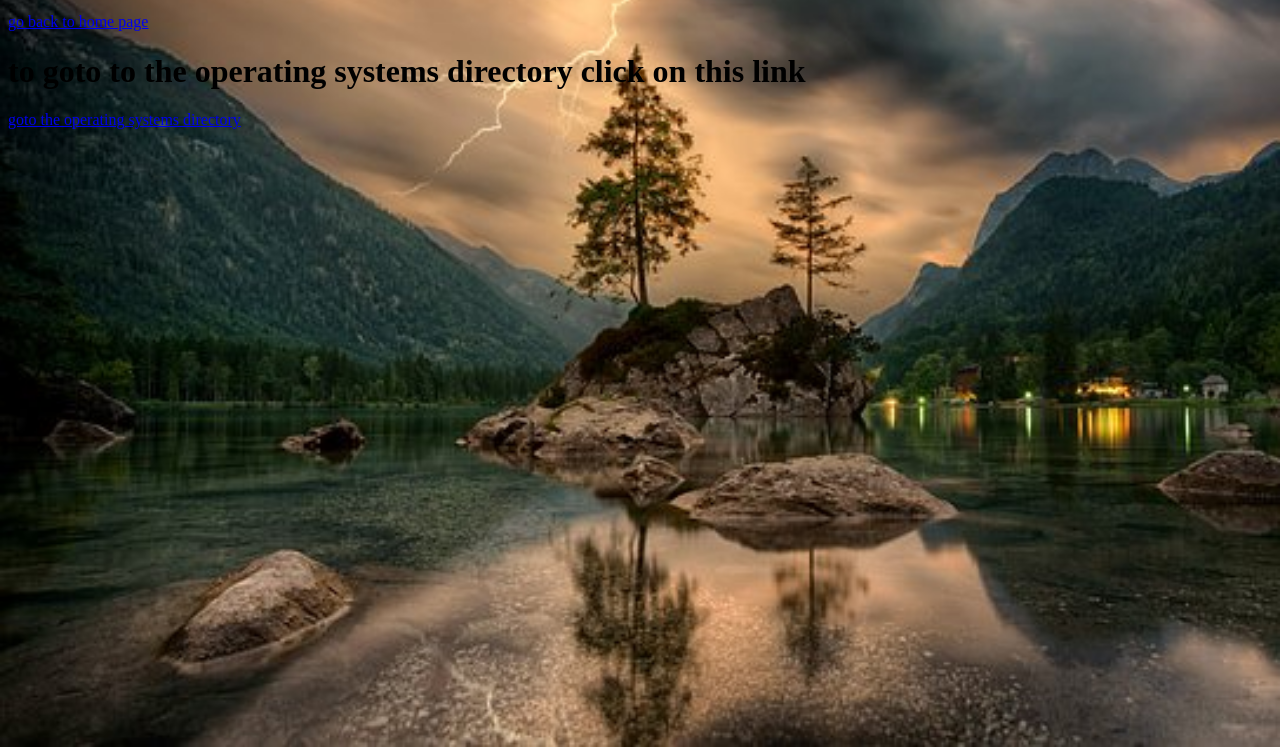
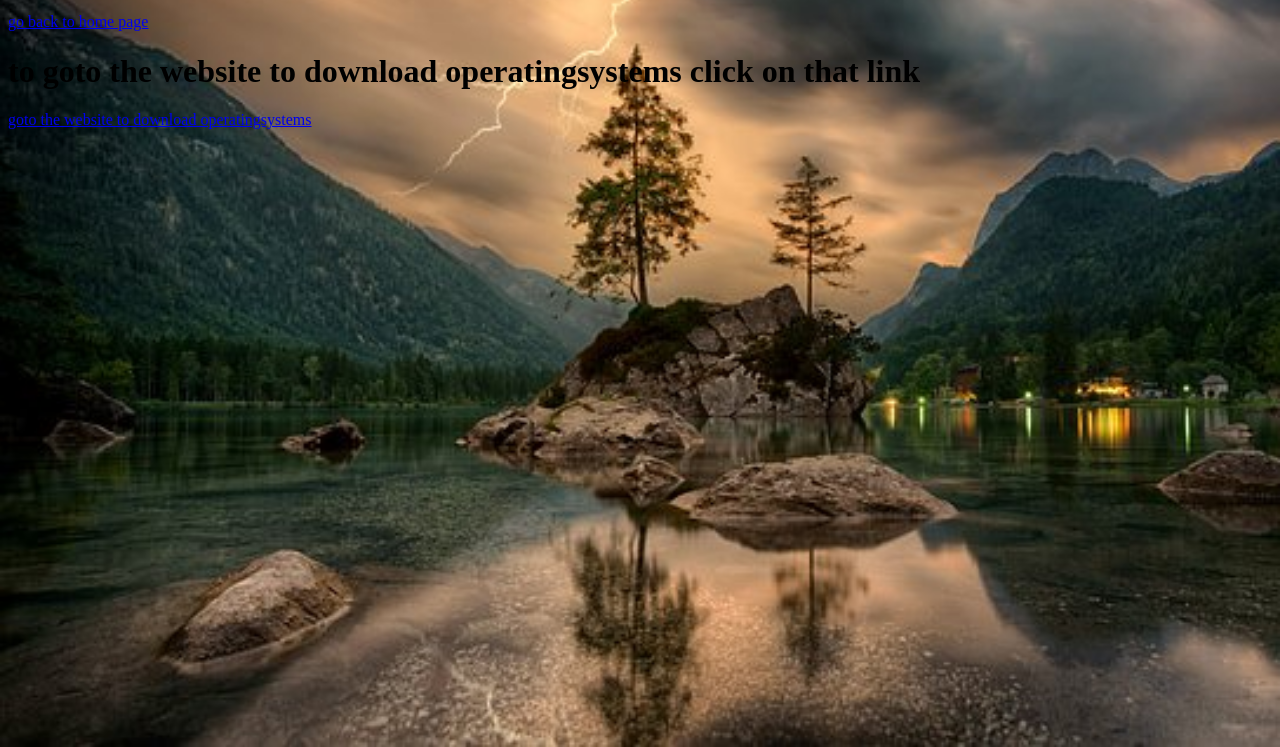
Before and after one commit to snotpocket/operatingsystems.gq, a plain HTML site: page operatingsystems/index.html in a window 1280 px wide. Shown: the part 53-800 px from the top of the page. Drawn offline with Linux system fonts and the light colour scheme.

Commit message:
Update index.html

```diff
--- a/operatingsystems/index.html
+++ b/operatingsystems/index.html
@@ -10,9 +10,9 @@
 </a>
 </head>
   <body>
-<h1>to goto to the operating systems directory click on this link</h1>
-<a href="/pub">
-       goto the operating systems directory
+<h1>to goto the website to download operatingsystems click on that link</h1>
+<a href="http://oldoperatingsystems.ml/pub">
+       goto the website to download operatingsystems
 </a>
   </
   </body>
```
